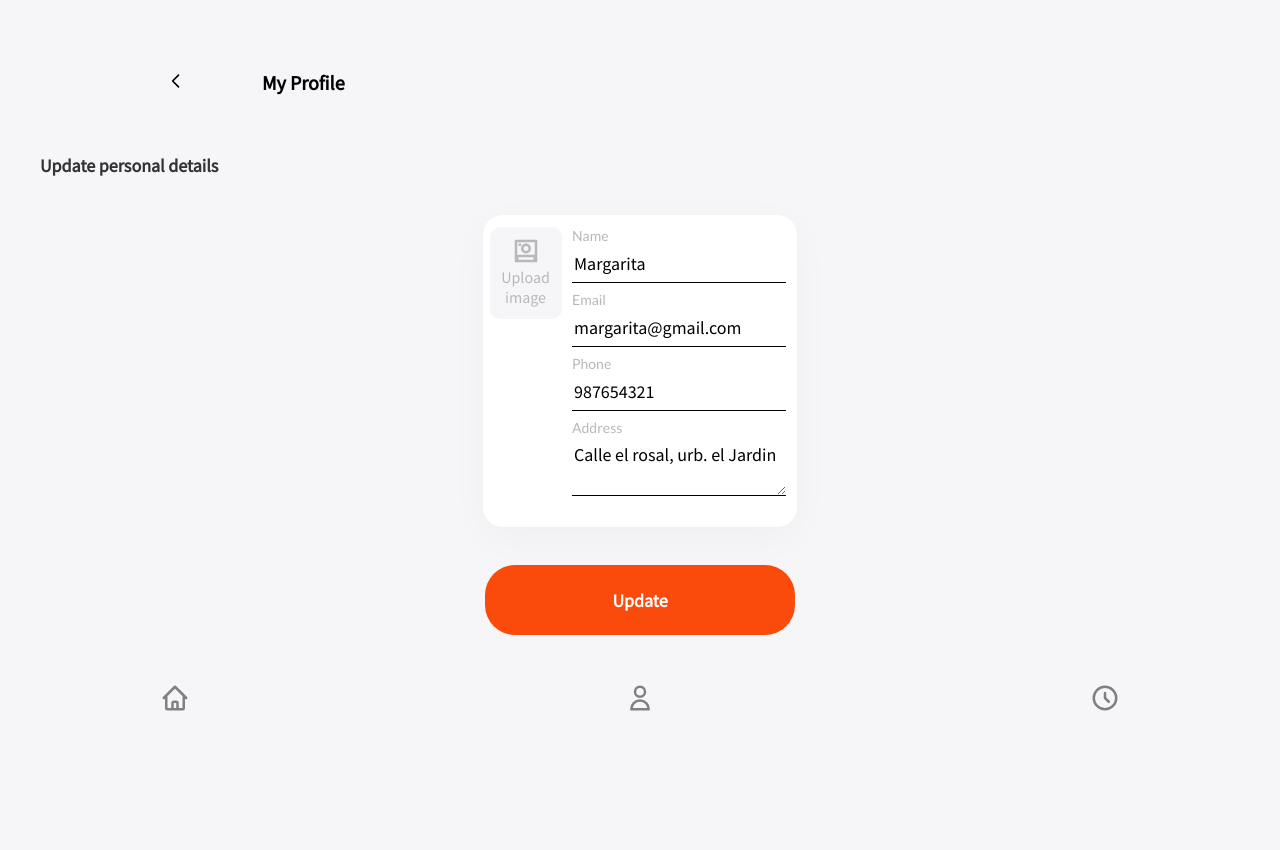
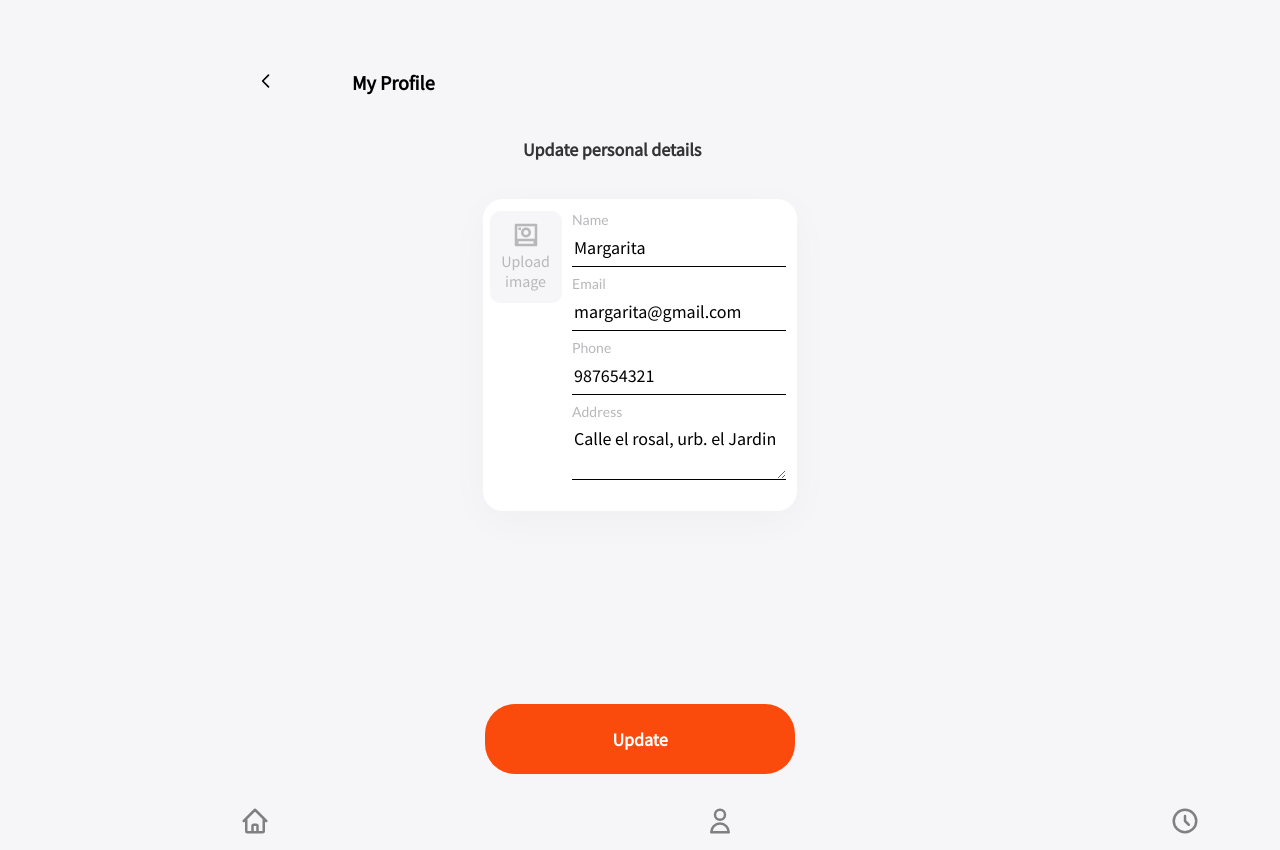
Before and after one commit to mangelpt/Store, a React (Create React App) app: page /updateprofile in a window 1280 px wide. Built offline with nearby package versions, Linux system fonts and the light colour scheme.

Commit message:
Add the last details for update profile

```diff
--- a/src/pages/UpdateProfile.js
+++ b/src/pages/UpdateProfile.js
@@ -8,16 +8,19 @@ import { CardProfile } from '../components/CardProfile';
 import { Labelittle } from '../components/UI/Labels';
 
 const StyledDiv = styled.div`
-    width: 100%;
+    width: 100vh;
     height: 100vh;
     align-items: center;
     display: flex;
     flex-direction: column;
-    padding-top: 50px;
-    gap: 38px;
+    gap: 22px;
     .container{
     flex: 2;
+    display: flex;
+    flex-direction: column;
+    gap: 38px;
     }
+    margin-top: 50px;
 `
 
 export function UpdateProfile(){
@@ -29,11 +32,13 @@ export function UpdateProfile(){
         </button>
         {"My Profile"}
       </BackHistory>
-      <Labelittle>
-        {"Update personal details"}
-      </Labelittle>
-      <CardProfile />
-      <Button text="Update"></Button>
+      <div className="container">
+        <Labelittle>
+          {"Update personal details"}
+        </Labelittle>
+        <CardProfile />
+      </div>
+      <Button text="Update" />
       <Footer />
     </StyledDiv>
   )
```
